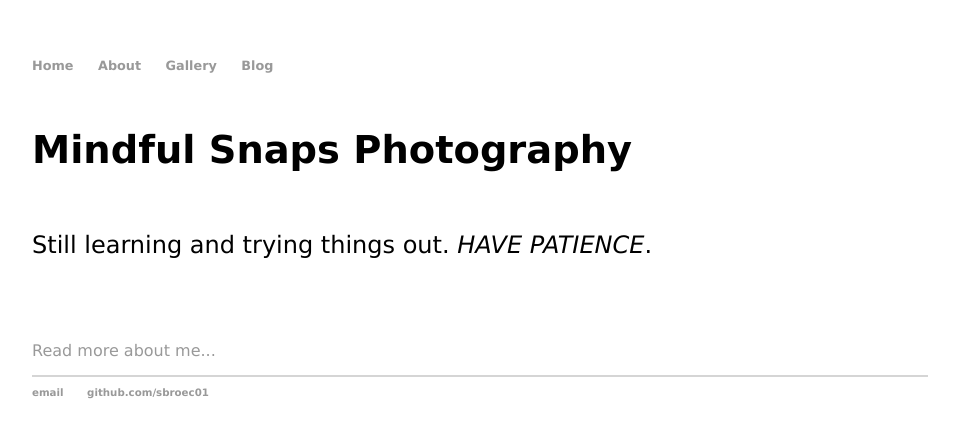
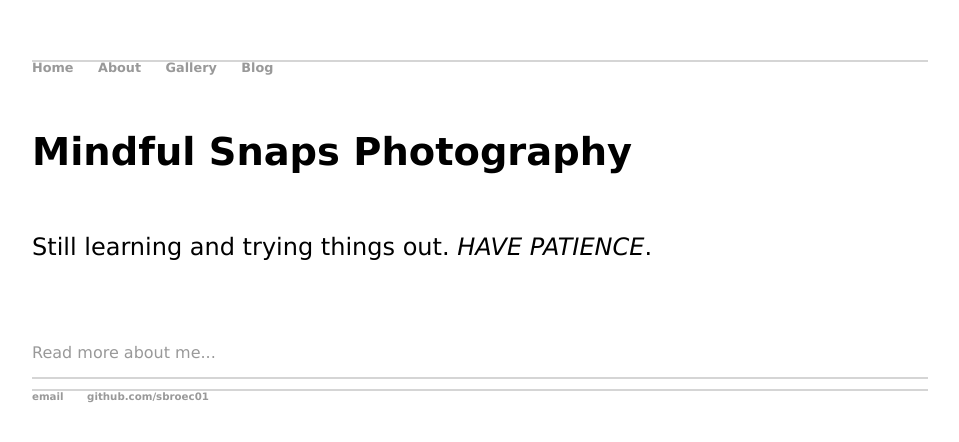
Before and after one commit to sbroec01/sbroec01.github.io, a Jekyll site: the page index.html, which Jekyll copies as it is, in a window 1280 px wide. Shown: the top 442 px of the page, without its empty margins (160-1119 px from the left). Built offline with Jekyll 4.4.1, drawn with Linux system fonts in a browser that asks for light colours.

Commit message:
Update main.css

```diff
--- a/css/main.css
+++ b/css/main.css
@@ -11,6 +11,7 @@ nav ul, footer ul {
 	line-height: 100%;
 	padding: 0px;
     	list-style: none;
+	border-top: 2px solid #d5d5d5;
 }
 nav ul li, footer ul li {
     display: inline;
```
